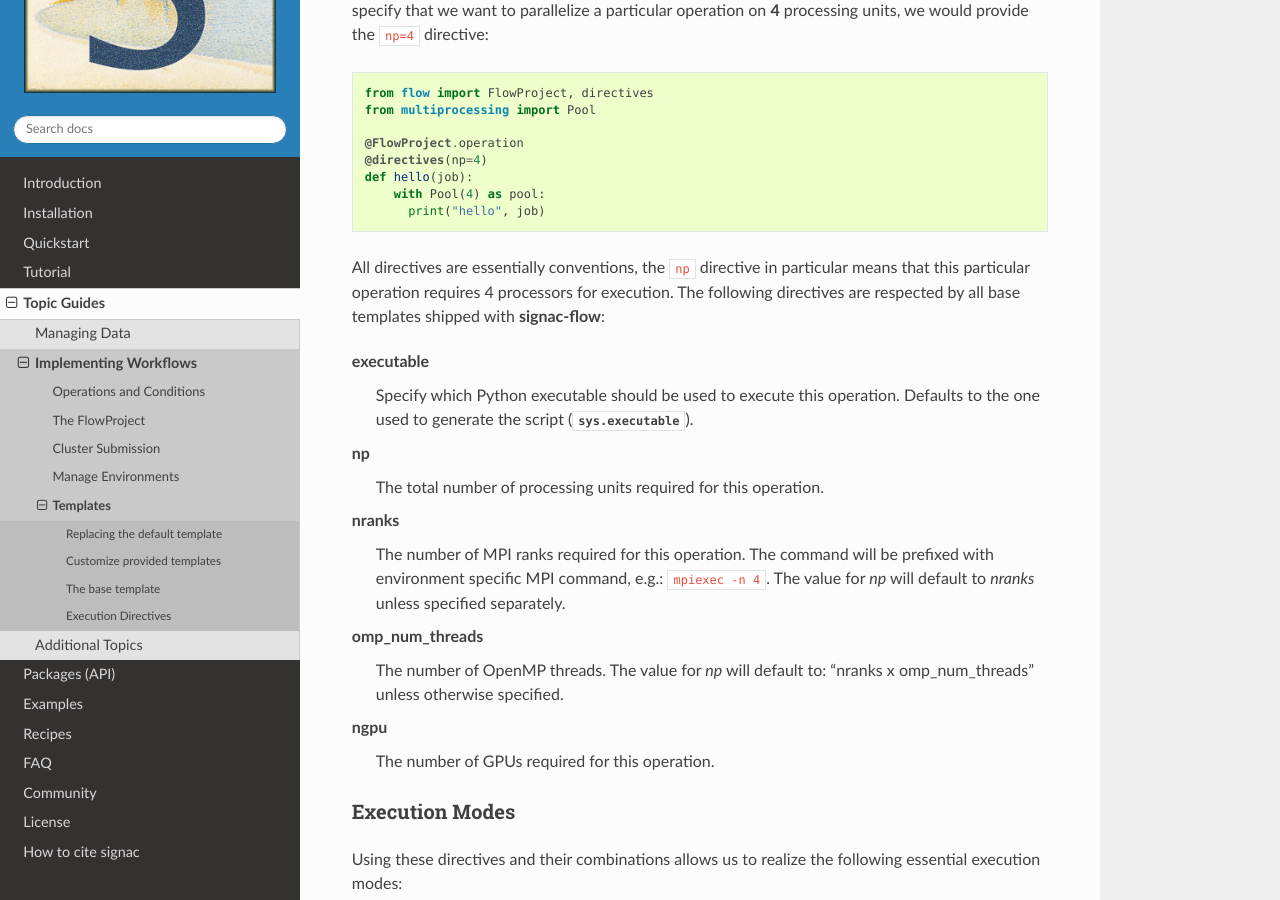
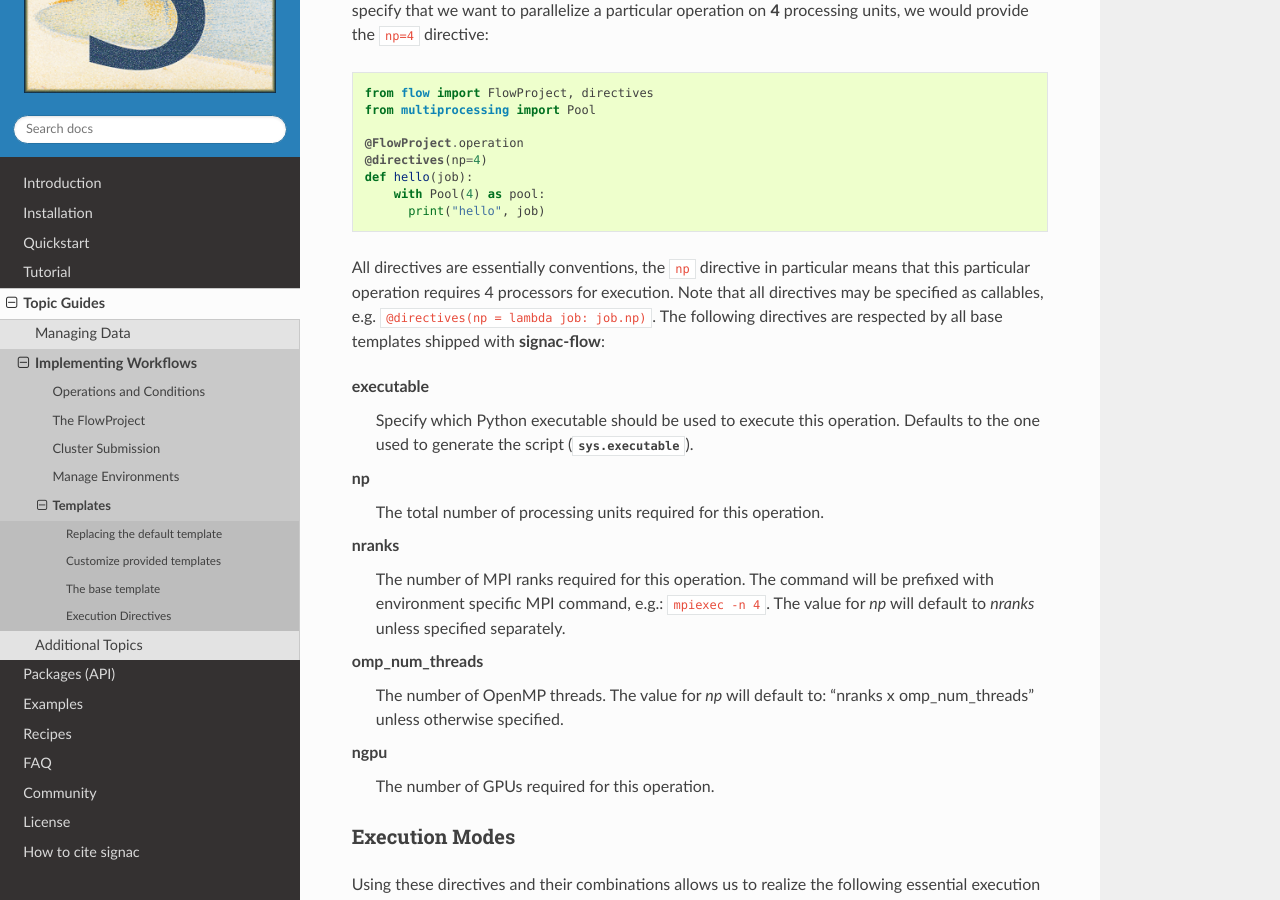
Before and after one commit to glotzerlab/signac-docs, a Sphinx documentation site: the page built from docs/source/templates.rst, in a window 1280 px wide and 900 px high, scrolled down 2269 px. Built offline with Sphinx 7.4.7 and the Read the Docs theme 2.0.0, drawn with Linux system fonts in a browser that asks for light colours.

Commit message:
Add documentation of callable directives

```diff
--- a/docs/source/templates.rst
+++ b/docs/source/templates.rst
@@ -112,6 +112,7 @@ For example, to specify that we want to parallelize a particular operation on **
           print("hello", job)
 
 All directives are essentially conventions, the ``np`` directive in particular means that this particular operation requires 4 processors for execution.
+Note that all directives may be specified as callables, e.g. ``@directives(np = lambda job: job.np)``.
 The following directives are respected by all base templates shipped with **signac-flow**:
 
 .. glossary::
```
